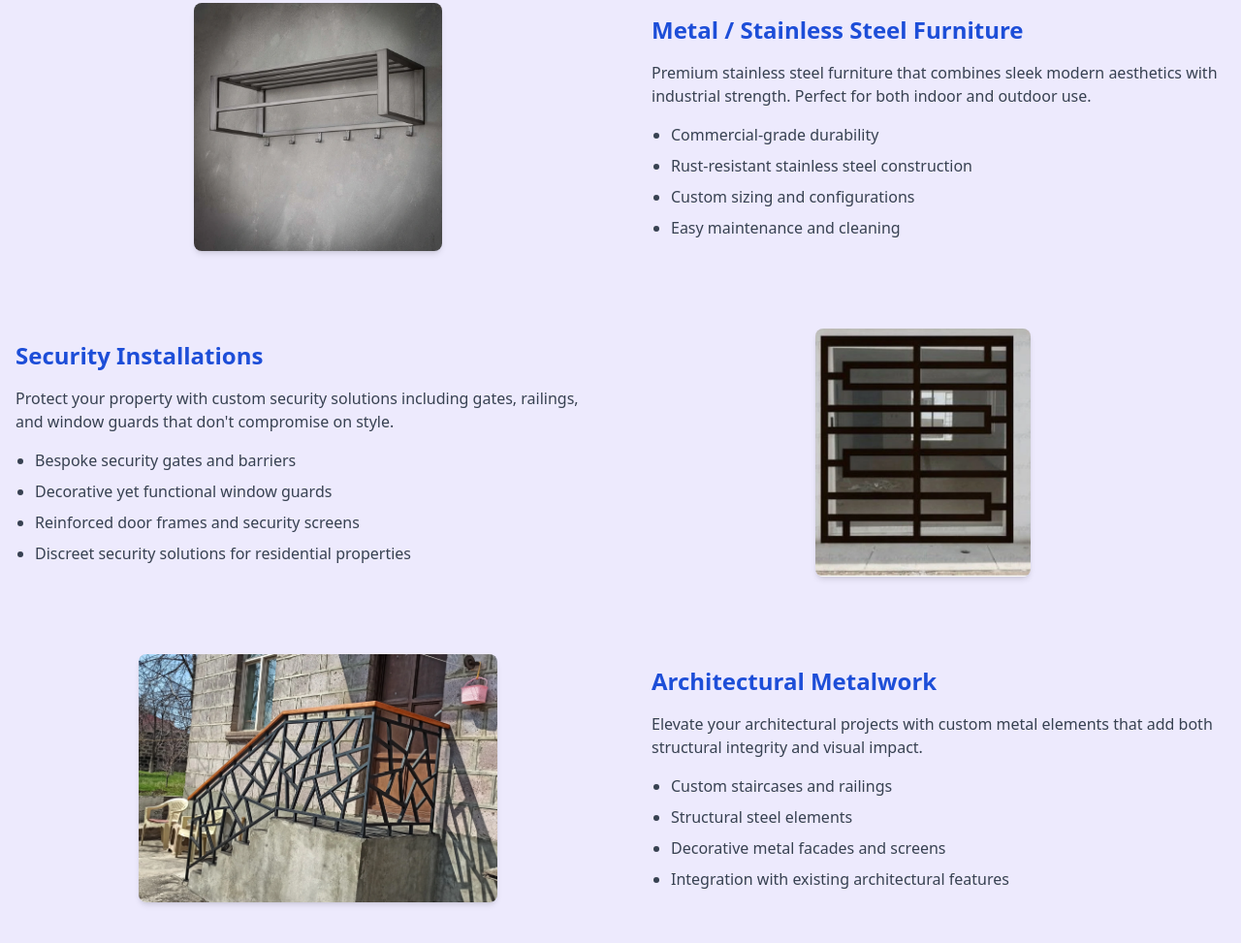
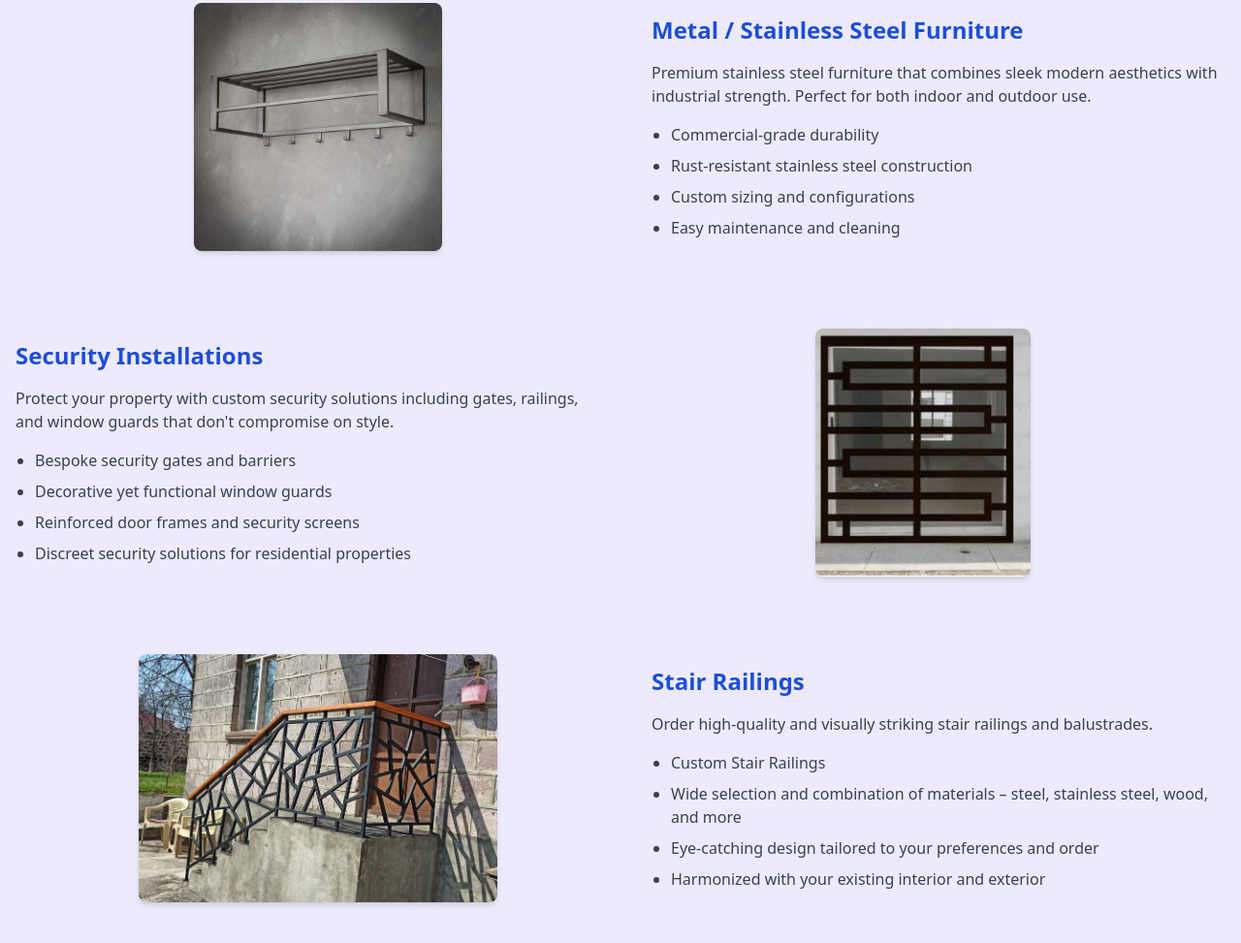
Before and after one commit to LevonGabrielyan04/LevonGabrielyan04.github.io, a plain HTML site: page index.html in a window 1280 px wide. Shown: the part 1761-2734 px from the top of the page at 97% size. Drawn offline with nearby package versions, Linux system fonts and the light colour scheme.

Commit message:
changed 'Arcitectural metalwork' to 'stair railings'

```diff
--- a/index.html
+++ b/index.html
@@ -287,13 +287,13 @@
             <div class="mb-20">
                 <div class="flex flex-col md:flex-row-reverse items-center mb-8">
                     <div class="md:w-1/2 mb-6 md:mb-0 md:pl-8">
-                        <h3 class="text-2xl font-semibold text-blue-700 mb-4"><span class="en-text">Architectural Metalwork</span><span class="hy-text hidden">Աստիճանների բազրիքներ</span></h3>
-                        <p class="text-gray-700 mb-4"><span class="en-text">Elevate your architectural projects with custom metal elements that add both structural integrity and visual impact.</span><span class="hy-text hidden">Պատվիրեք բարձրորակ և դիզայնով աչքի ընկնող աստիճանների բազրիքներ և ճաղավանդակներ:</span></p>
+                        <h3 class="text-2xl font-semibold text-blue-700 mb-4"><span class="en-text">Stair Railings</span><span class="hy-text hidden">Աստիճանների բազրիքներ</span></h3>
+                        <p class="text-gray-700 mb-4"><span class="en-text">Order high-quality and visually striking stair railings and balustrades.</span><span class="hy-text hidden">Պատվիրեք բարձրորակ և դիզայնով աչքի ընկնող աստիճանների բազրիքներ և ճաղավանդակներ:</span></p>
                         <ul class="list-disc pl-5 text-gray-700">
-                            <li class="mb-2"><span class="en-text">Custom staircases and railings</span><span class="hy-text hidden">Պատվերով աստիճանների բազրիքներ</span></li>
-                            <li class="mb-2"><span class="en-text">Structural steel elements</span><span class="hy-text hidden">Նյութերի լայն ընտրություն և համադրություն` պողպատ, չժանգոտվող պողպատ, փայտ և այլ</span></li>
-                            <li class="mb-2"><span class="en-text">Decorative metal facades and screens</span><span class="hy-text hidden">Աչքի ընկնող դիզայն ըստ ձեր ցանկության և պատվերի</span></li>
-                            <li><span class="en-text">Integration with existing architectural features</span><span class="hy-text hidden">Համադրում ձեր ունեցած ինտերիերի և էքստերիերի հետ</span></li>
+                            <li class="mb-2"><span class="en-text">Custom Stair Railings</span><span class="hy-text hidden">Պատվերով աստիճանների բազրիքներ</span></li>
+                            <li class="mb-2"><span class="en-text">Wide selection and combination of materials – steel, stainless steel, wood, and more</span><span class="hy-text hidden">Նյութերի լայն ընտրություն և համադրություն` պողպատ, չժանգոտվող պողպատ, փայտ և այլ</span></li>
+                            <li class="mb-2"><span class="en-text">Eye-catching design tailored to your preferences and order</span><span class="hy-text hidden">Աչքի ընկնող դիզայն ըստ ձեր ցանկության և պատվերի</span></li>
+                            <li><span class="en-text">Harmonized with your existing interior and exterior</span><span class="hy-text hidden">Համադրում ձեր ունեցած ինտերիերի և էքստերիերի հետ</span></li>
                         </ul>
                     </div>
                     <div class="md:w-1/2">
```
